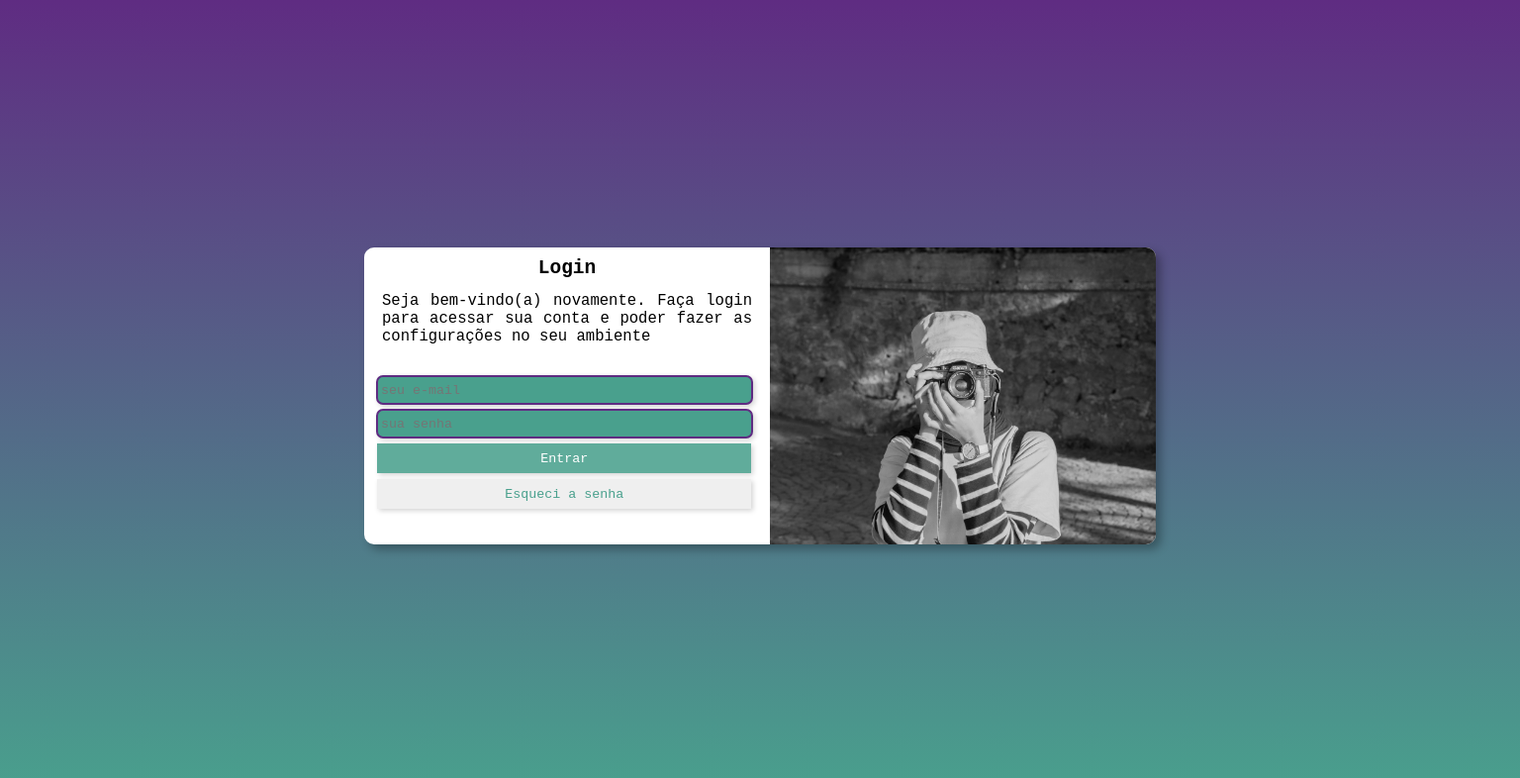
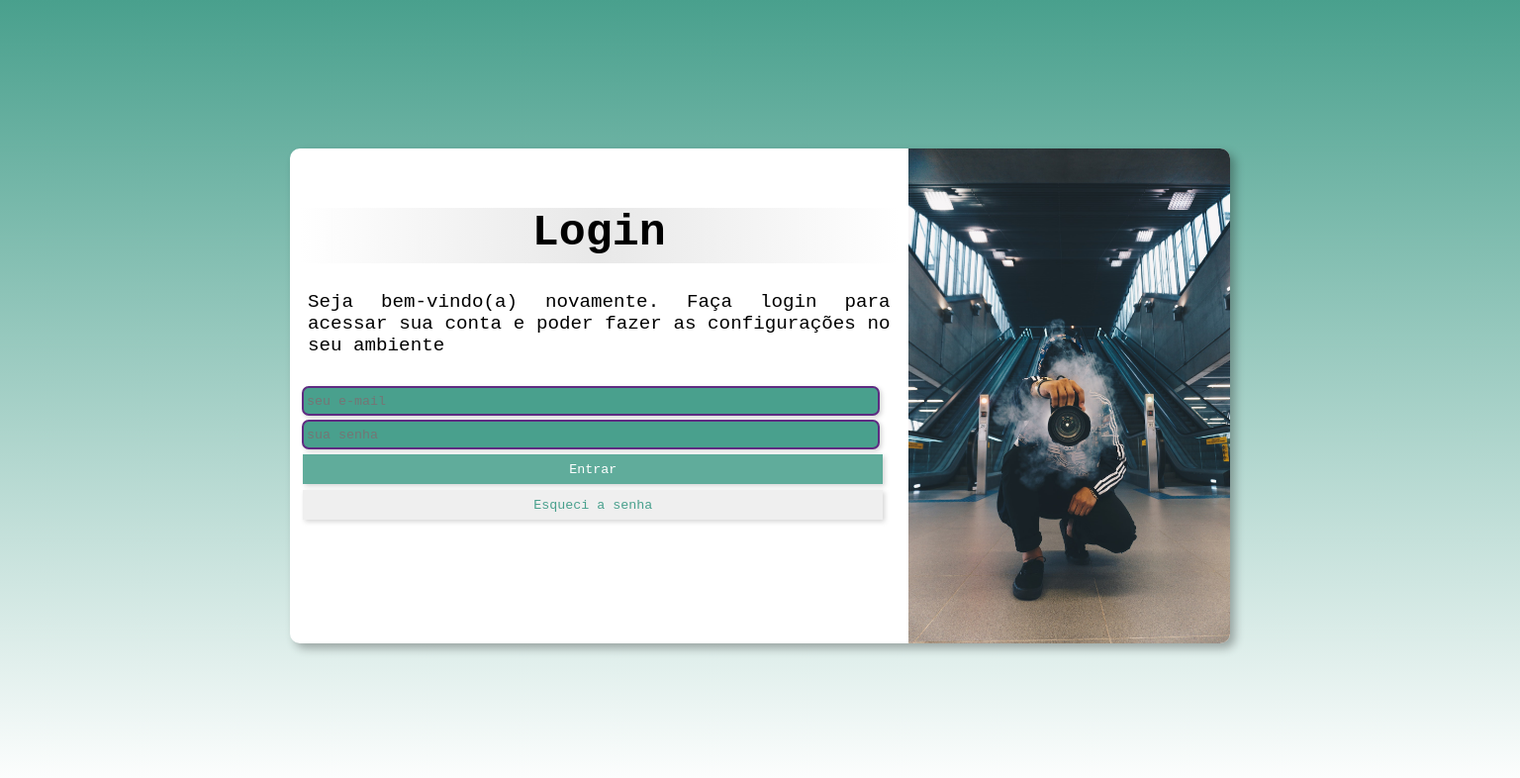
Before and after one commit to JoseVitorMaia/Projeto_Login, a plain HTML site: page index.html in a window 1536 px wide. Shown: the whole page at 99% size. Drawn offline with nearby package versions, Linux system fonts and the light colour scheme.

Commit message:
fundos mais telas

```diff
--- a/estilos/style.css
+++ b/estilos/style.css
@@ -29,11 +29,15 @@ body {
     transform: translate(-50%,-50%);
     display: flex;
     box-shadow: 5px 5px 10px rgba(0, 0, 0, 0.301);
+
+    transition: width .5s, height .5s;
+    transition-timing-function: ease;
 }
 
 #formulario{
     width: 50%;
     padding: 10px;
+    display: block;
 }
 
 #formulario h1 {
@@ -95,4 +99,5 @@ input {
     background-size: cover;
     background-position: center;
     border-radius: 0px 10px 10px 0px;
+    display: block;
 }
--- a/estilos/styleTelas.css
+++ b/estilos/styleTelas.css
@@ -19,6 +19,7 @@
     #login {
         width: 250px;
         height: 500px;
+        font-size: 12px;
     }
 
     #formulario{
@@ -43,6 +44,7 @@
         height: 200px;
         width: 250px;
         border-radius: 10px 10px 0px 0px;
+        display: block;
     }
 
     input {
@@ -54,3 +56,38 @@
     }
 
 }
+
+@media screen and (min-width:1401px) {
+    body{
+        background-image: linear-gradient(to bottom,#49a08d ,white );
+    }
+
+    section#login > #formulario{
+        float: right;
+        width: 65%;
+    }
+
+    section#login > #imagem{
+        background-image: url(../imagens/imgMaior.jpg);
+        float:left;
+        width: 35%;
+    }
+
+    #login {
+        width: 950px;
+        height: 500px;
+    }
+
+    #formulario {
+        display: block;
+        position: relative;
+        font-size: 16px;
+        top: 10%;
+    }
+
+    h1{
+        font-size: 45px;
+        margin-bottom: 20px;
+        background-image: linear-gradient(to right,white,rgba(0, 0, 0, 0.089),white);
+    }
+}
```
Also changed, not shown: imagens/imgMaior.jpg (added).
